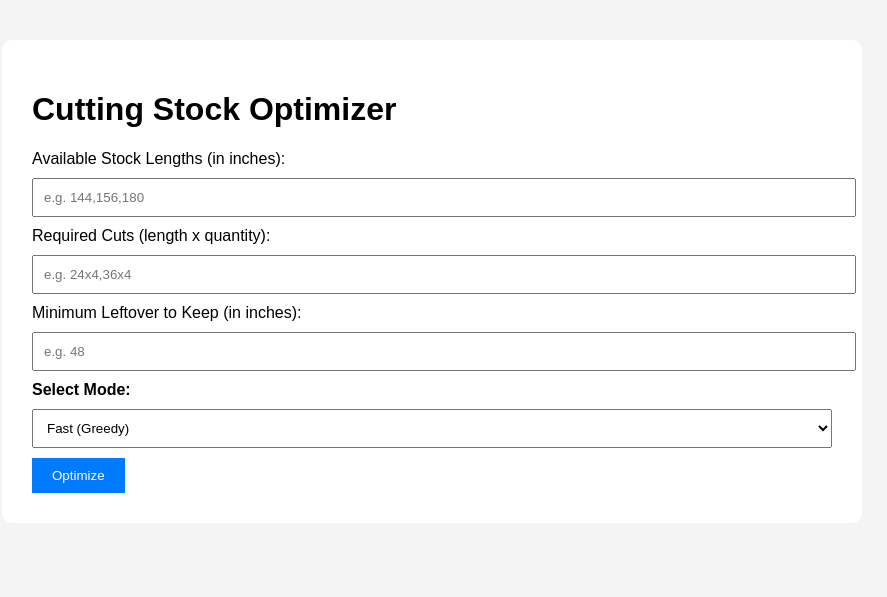
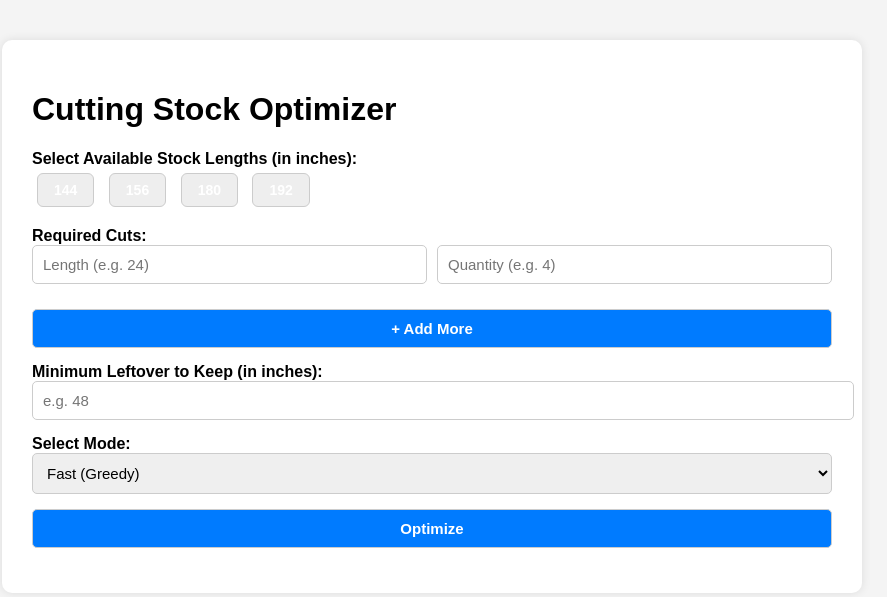
Before and after one commit to Thinkish30/cutting-stock-optimizer, a Flask app: page / in a window 1280 px wide. Shown: the top 597 px of the page, without its empty margins (208-1095 px from the left). Run offline with Flask 3, Linux system fonts and the light colour scheme.

Commit message:
commit 3
feat: add fast vs optimized mode toggle with DP-based cutting optimization and visual output

- Added mode selector (Fast vs Optimized) in frontend UI
- Implemented greedy and dynamic programming (DP) logic in backend
- Optimized mode uses subset-sum combinations for better cutting plans
- Integrated colored visual bar to display stock usage and leftover
- Improved user input handling and result presentation

```diff
--- a/app.py
+++ b/app.py
@@ -15,7 +15,7 @@
     leftover_limit = int(data['leftoverLimit'])
     mode = data.get('mode', 'fast')  # 'fast' or 'optimized'
 
-    # Expand requirements like 24x4 to [24,24,24,24]
+    # Expand requirements like 24x4 to [24, 24, 24, 24]
     requirements = []
     for req in requirements_raw.split(','):
         length, qty = req.lower().split('x')
--- a/static/script.js
+++ b/static/script.js
@@ -1,15 +1,60 @@
+let selectedStocks = [];
+
+function toggleStock(value) {
+  const index = selectedStocks.indexOf(value);
+  const buttons = document.querySelectorAll("#stock-buttons button");
+
+  if (index === -1) {
+    selectedStocks.push(value);
+  } else {
+    selectedStocks.splice(index, 1);
+  }
+
+  // Toggle button appearance
+  buttons.forEach(btn => {
+    if (parseInt(btn.textContent) === value) {
+      btn.classList.toggle("selected");
+    }
+  });
+
+  document.getElementById("stocks").value = selectedStocks.join(",");
+}
+
+function addCutRow() {
+  const container = document.getElementById("cut-rows");
+  const div = document.createElement("div");
+  div.classList.add("cut-row");
+  div.innerHTML = `
+    <input class="cut-length" placeholder="Length (e.g. 24)" />
+    <input class="cut-qty" placeholder="Quantity (e.g. 4)" />
+  `;
+  container.appendChild(div);
+}
+
 function sendData() {
-  const stocks = document.getElementById('stocks').value;
-  const requirements = document.getElementById('requirements').value;
+  const stocks = selectedStocks;
   const leftover = document.getElementById('leftover').value;
   const mode = document.getElementById('mode').value;
+
+  // Get all length-quantity pairs
+  const lengths = document.querySelectorAll(".cut-length");
+  const qtys = document.querySelectorAll(".cut-qty");
+  let requirements = [];
+
+  for (let i = 0; i < lengths.length; i++) {
+    const len = lengths[i].value.trim();
+    const qty = qtys[i].value.trim();
+    if (len && qty) {
+      requirements.push(`${len}x${qty}`);
+    }
+  }
 
   fetch('/optimize', {
     method: 'POST',
     headers: { 'Content-Type': 'application/json' },
     body: JSON.stringify({
-      stocks: stocks.split(','),
-      requirements: requirements,
+      stocks: stocks,
+      requirements: requirements.join(','),
       leftoverLimit: leftover,
       mode: mode
     })
--- a/static/styles.css
+++ b/static/styles.css
@@ -1,33 +1,78 @@
 body {
   font-family: sans-serif;
   background: #f4f4f4;
+  margin: 0;
+  padding: 0;
 }
+
 .container {
   max-width: 800px;
   margin: 40px auto;
   background: white;
   padding: 30px;
   border-radius: 10px;
+  box-shadow: 0 0 10px rgba(0,0,0,0.1);
 }
-input, select {
-  display: block;
+
+input, select, button {
   width: 100%;
-  margin: 10px 0;
   padding: 10px;
+  margin-bottom: 15px;
+  border: 1px solid #ccc;
+  border-radius: 5px;
+  font-size: 15px;
 }
+
 button {
-  padding: 10px 20px;
-  background: #007bff;
+  background-color: #007bff;
   color: white;
-  border: none;
+  font-weight: bold;
   cursor: pointer;
 }
+
+button:hover {
+  background-color: #0056b3;
+}
+
+#stock-buttons {
+  margin-bottom: 15px;
+}
+
+#stock-buttons button {
+  display: inline-block;
+  width: auto;
+  padding: 8px 16px;
+  margin: 5px;
+  font-size: 14px;
+  border-radius: 6px;
+  background-color: #eee;
+  border: 1px solid #ccc;
+  cursor: pointer;
+}
+
+#stock-buttons button.selected {
+  background-color: #007bff;
+  color: white;
+  border-color: #007bff;
+}
+
+.cut-row {
+  display: flex;
+  gap: 10px;
+  margin-bottom: 10px;
+}
+
+.cut-row input {
+  flex: 1;
+}
+
 .stock-block {
   border: 1px solid #ddd;
   padding: 10px;
   border-radius: 5px;
   background-color: #f9f9f9;
 }
+
 .cut-bar {
   margin-top: 5px;
   display: flex;
--- a/templates/index.html
+++ b/templates/index.html
@@ -8,13 +8,25 @@
   <div class="container">
     <h1>Cutting Stock Optimizer</h1>
 
-    <label>Available Stock Lengths (in inches):</label>
-    <input id="stocks" placeholder="e.g. 144,156,180" />
+    <label><strong>Select Available Stock Lengths (in inches):</strong></label>
+    <div id="stock-buttons">
+      <button type="button" onclick="toggleStock(144)">144</button>
+      <button type="button" onclick="toggleStock(156)">156</button>
+      <button type="button" onclick="toggleStock(180)">180</button>
+      <button type="button" onclick="toggleStock(192)">192</button>
+    </div>
+    <input type="hidden" id="stocks" />
 
-    <label>Required Cuts (length x quantity):</label>
-    <input id="requirements" placeholder="e.g. 24x4,36x4" />
+    <label><strong>Required Cuts:</strong></label>
+    <div id="cut-rows">
+      <div class="cut-row">
+        <input class="cut-length" placeholder="Length (e.g. 24)" />
+        <input class="cut-qty" placeholder="Quantity (e.g. 4)" />
+      </div>
+    </div>
+    <button type="button" onclick="addCutRow()">+ Add More</button>
 
-    <label>Minimum Leftover to Keep (in inches):</label>
+    <label><strong>Minimum Leftover to Keep (in inches):</strong></label>
     <input id="leftover" placeholder="e.g. 48" />
 
     <label><strong>Select Mode:</strong></label>
@@ -25,8 +37,8 @@
 
     <button onclick="sendData()">Optimize</button>
     <div id="output"></div>
+
+    <script src="{{ url_for('static', filename='script.js') }}"></script>
   </div>
-
-  <script src="{{ url_for('static', filename='script.js') }}"></script>
 </body>
 </html>
```
